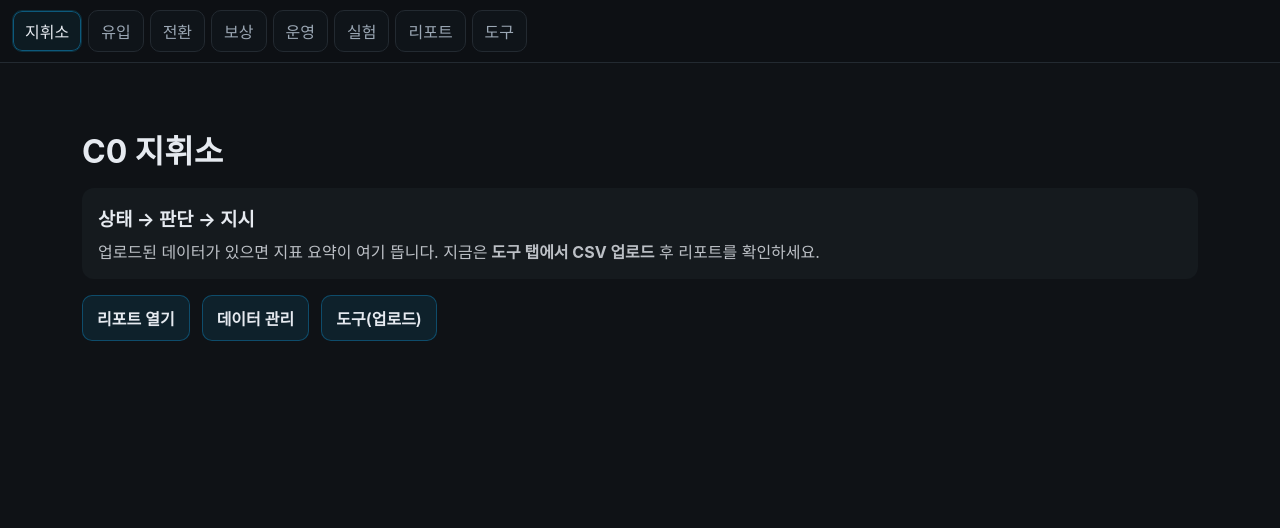
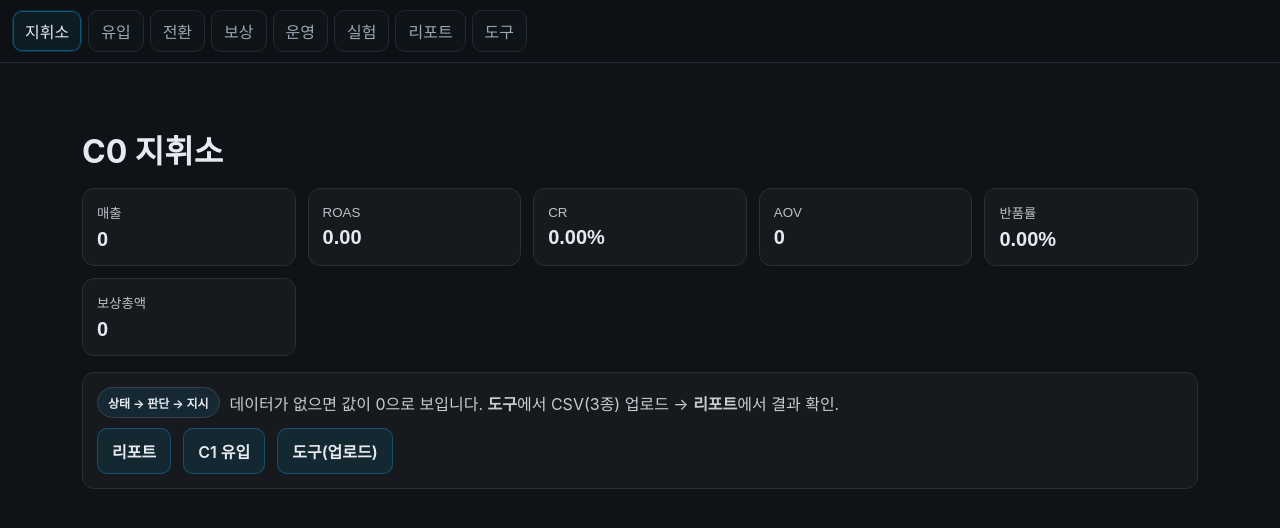
Before and after one commit to sht27363838-glitch/zp-v3.0, a Next.js app: page / in a window 1280 px wide. Shown: the top 528 px of the page. Built offline with nearby package versions, Linux system fonts and the light colour scheme.

Commit message:
Update page.tsx

```diff
--- a/app/page.tsx
+++ b/app/page.tsx
@@ -1,35 +1,247 @@
 // app/page.tsx
 'use client';
 
+import { useEffect, useMemo, useState } from 'react';
 import Link from 'next/link';
 
-export default function C0Home() {
+// ── 로컬 CSV 업로드(도구 탭) 기반 데이터 로딩 유틸 ──────────────────────────
+function parseCsv(text: string) {
+  // 아주 관대한 CSV 파서 (따옴표/콤마 기본 대응)
+  const lines = text.trim().split(/\r?\n/);
+  const header = lines.shift()!.split(',').map(s => s.trim());
+  return lines.map((ln) => {
+    const cols = ln.match(/(".*?"|[^",\s]+)(?=\s*,|\s*$)/g) || [];
+    const obj: any = {};
+    header.forEach((h, i) => {
+      let v = (cols[i] ?? '').replace(/^"(.*)"$/, '$1');
+      // 숫자 컬럼은 숫자로
+      if (['visits','clicks','carts','orders','revenue','ad_cost','returns','reviews','qty','price','discount','spend','impressions'].includes(h)) {
+        const n = Number(String(v).replace(/[^0-9.-]/g, ''));
+        obj[h] = isNaN(n) ? 0 : n;
+      } else { obj[h] = v; }
+    });
+    return obj;
+  });
+}
+function loadCsv(name: string) {
+  // 도구 탭에서 저장하는 key 규칙: csv::<파일명>
+  const raw = (typeof window !== 'undefined') ? localStorage.getItem(`csv::${name}`) : null;
+  if (!raw) return [];
+  try { return parseCsv(raw); } catch { return []; }
+}
+function loadLedgerTotal() {
+  const rows = loadCsv('ledger'); // columns: stable_amt, edge_amt
+  return rows.reduce((acc: number, r: any) => acc + (Number(r.stable_amt||0)+Number(r.edge_amt||0)), 0);
+}
+function number(n: number | undefined) {
+  return (n ?? 0);
+}
+
+// ── KPI 계산 ─────────────────────────────────────────────────────────────────
+function computeKpi(kpiRows: any[]) {
+  // 일자 정렬
+  const rows = [...kpiRows].sort((a,b)=> (a.date||'').localeCompare(b.date||''));
+  const total = rows.reduce((acc:any,r:any)=>{
+    acc.visits  += number(r.visits);
+    acc.clicks  += number(r.clicks);
+    acc.orders  += number(r.orders);
+    acc.revenue += number(r.revenue);
+    acc.ad_cost += number(r.ad_cost);
+    acc.returns += number(r.returns);
+    return acc;
+  }, {visits:0, clicks:0, orders:0, revenue:0, ad_cost:0, returns:0});
+
+  const ROAS = total.ad_cost ? total.revenue/total.ad_cost : 0;
+  const CR   = total.visits ? total.orders/total.visits : 0;
+  const AOV  = total.orders ? total.revenue/total.orders : 0;
+  const RR   = total.orders ? total.returns/total.orders : 0;
+
+  return { rows, total, ROAS, CR, AOV, RR };
+}
+
+// ── 간단 모달(의존성 無) ────────────────────────────────────────────────────
+function Modal({open, title, onClose, children}:{open:boolean; title:string; onClose:()=>void; children:any}) {
+  if (!open) return null;
   return (
-    <main style={{padding:'24px'}}>
-      <h1 style={{marginBottom:16}}>C0 지휘소</h1>
+    <div role="dialog" aria-modal="true" className="modal__backdrop" onClick={onClose}>
+      <div className="modal__panel" onClick={(e)=>e.stopPropagation()}>
+        <header className="modal__hdr">
+          <h3>{title}</h3>
+          <button className="btn" onClick={onClose}>닫기</button>
+        </header>
+        <div className="modal__body">{children}</div>
+      </div>
+      <style jsx global>{`
+        .modal__backdrop{position:fixed;inset:0;background:#0007;display:flex;align-items:center;justify-content:center;z-index:50}
+        .modal__panel{width:min(900px,92vw);max-height:90vh;overflow:auto;background:#161A1E;border:1px solid #0ea5e955;border-radius:16px;padding:16px}
+        .modal__hdr{display:flex;justify-content:space-between;align-items:center;margin-bottom:10px}
+        .modal__body{padding-top:8px}
+        .trend{width:100%;border-collapse:collapse}
+        .trend th,.trend td{border-bottom:1px solid #2a2f35;padding:8px;text-align:right}
+        .trend th:first-child,.trend td:first-child{text-align:left}
+      `}</style>
+    </div>
+  );
+}
 
-      {/* 상태 → 판단 → 지시 : 비어있을 땐 안내만 */}
-      <section style={{background:'#151a1e', borderRadius:12, padding:16, marginBottom:16}}>
-        <h3 style={{margin:'0 0 8px'}}>상태 → 판단 → 지시</h3>
-        <p style={{opacity:.8, margin:0}}>
-          업로드된 데이터가 있으면 지표 요약이 여기 뜹니다. 지금은
-          <b> 도구 탭에서 CSV 업로드</b> 후 리포트를 확인하세요.
-        </p>
+// ── C0 화면 ────────────────────────────────────────────────────────────────
+export default function C0() {
+  const [openKey, setOpenKey] = useState<string| null>(null);
+
+  const kpiRows = useMemo(()=>loadCsv('kpi_daily'), []);
+  const kpi = useMemo(()=>computeKpi(kpiRows), [kpiRows]);
+  const rewardsTotal = useMemo(()=>loadLedgerTotal(), []);
+  const cards = useMemo(()=>[
+    { key:'revenue',  label:'매출',      value: kpi.total.revenue,  fmt:'money' },
+    { key:'roas',     label:'ROAS',      value: kpi.ROAS,            fmt:'roas'  },
+    { key:'cr',       label:'CR',        value: kpi.CR,              fmt:'pct'   },
+    { key:'aov',      label:'AOV',       value: kpi.AOV,             fmt:'money' },
+    { key:'returns',  label:'반품률',     value: kpi.RR,              fmt:'pct'   },
+    { key:'rewards',  label:'보상총액',    value: rewardsTotal,        fmt:'money' },
+  ], [kpi, rewardsTotal]);
+
+  // 7일/30일 추이용 집계
+  const lastN = (n:number)=> {
+    const rows = kpi.rows.slice(-n);
+    const agg = rows.reduce((acc:any,r:any)=> {
+      acc.revenue  += number(r.revenue);
+      acc.ad_cost  += number(r.ad_cost);
+      acc.orders   += number(r.orders);
+      acc.visits   += number(r.visits);
+      acc.returns  += number(r.returns);
+      return acc;
+    }, {revenue:0, ad_cost:0, orders:0, visits:0, returns:0});
+    const roas = agg.ad_cost ? agg.revenue/agg.ad_cost : 0;
+    const cr   = agg.visits  ? agg.orders/agg.visits : 0;
+    const aov  = agg.orders  ? agg.revenue/agg.orders : 0;
+    const rr   = agg.orders  ? agg.returns/agg.orders : 0;
+    return { ...agg, roas, cr, aov, rr };
+  };
+
+  const trendRows = (n:number)=> {
+    const rows = kpi.rows.slice(-n);
+    return rows.map((r:any)=>({
+      date:r.date,
+      revenue:number(r.revenue),
+      roas: (number(r.ad_cost) ? number(r.revenue)/number(r.ad_cost) : 0),
+      cr:   (number(r.visits)  ? number(r.orders)/number(r.visits)   : 0),
+      aov:  (number(r.orders)  ? number(r.revenue)/number(r.orders)  : 0),
+      rr:   (number(r.orders)  ? number(r.returns)/number(r.orders)  : 0),
+    }));
+  };
+
+  const fmt = (v:number, kind:string)=>{
+    if (kind==='money') return v.toLocaleString();
+    if (kind==='pct')   return (v*100).toFixed(2)+'%';
+    if (kind==='roas')  return v.toFixed(2);
+    return String(v);
+  };
+
+  return (
+    <main style={{ padding: '24px', maxWidth: 1280, margin: '0 auto' }}>
+      <h1 style={{ marginBottom: 16 }}>C0 지휘소</h1>
+
+      {/* KPI 카드 그리드 */}
+      <div className="grid">
+        {cards.map(c=>(
+          <button key={c.key} className="card" onClick={()=>setOpenKey(c.key)} aria-haspopup="dialog">
+            <span className="card__label">{c.label}</span>
+            <span className="card__value">{fmt(c.value, c.fmt)}</span>
+          </button>
+        ))}
+      </div>
+
+      {/* 안내 & 바로가기 */}
+      <section className="panel">
+        <div className="row">
+          <span className="badge">상태 → 판단 → 지시</span>
+          <span style={{opacity:.85}}>데이터가 없으면 값이 0으로 보입니다. <b>도구</b>에서 CSV(3종) 업로드 → <b>리포트</b>에서 결과 확인.</span>
+        </div>
+        <nav style={{display:'flex', gap:12, marginTop:10}}>
+          <Link href="/report" className="btn">리포트</Link>
+          <Link href="/growth" className="btn">C1 유입</Link>
+          <Link href="/tools" className="btn">도구(업로드)</Link>
+        </nav>
       </section>
 
-      {/* 빠른 이동 */}
-      <div style={{display:'flex', gap:12}}>
-        <Link href="/report" className="btn">리포트 열기</Link>
-        <Link href="/data" className="btn">데이터 관리</Link>
-        <Link href="/tools" className="btn">도구(업로드)</Link>
-      </div>
+      {/* 모달: 각 카드 클릭 시 7/30일 스냅샷 + 일별 테이블 */}
+      <Modal open={!!openKey} title="추이 보기" onClose={()=>setOpenKey(null)}>
+        <div className="row" style={{gap:12, flexWrap:'wrap'}}>
+          <div className="mini">
+            <div className="mini__hdr">최근 7일</div>
+            <ul>
+              <li>매출: {lastN(7).revenue.toLocaleString()}</li>
+              <li>ROAS: {lastN(7).roas.toFixed(2)}</li>
+              <li>CR: {(lastN(7).cr*100).toFixed(2)}%</li>
+              <li>AOV: {Math.round(lastN(7).aov).toLocaleString()}</li>
+              <li>반품률: {(lastN(7).rr*100).toFixed(2)}%</li>
+            </ul>
+          </div>
+          <div className="mini">
+            <div className="mini__hdr">최근 30일</div>
+            <ul>
+              <li>매출: {lastN(30).revenue.toLocaleString()}</li>
+              <li>ROAS: {lastN(30).roas.toFixed(2)}</li>
+              <li>CR: {(lastN(30).cr*100).toFixed(2)}%</li>
+              <li>AOV: {Math.round(lastN(30).aov).toLocaleString()}</li>
+              <li>반품률: {(lastN(30).rr*100).toFixed(2)}%</li>
+            </ul>
+          </div>
+        </div>
 
+        <h4 style={{marginTop:12}}>일별 추이 (최근 30일)</h4>
+        <table className="trend">
+          <thead>
+            <tr><th>날짜</th><th>매출</th><th>ROAS</th><th>CR</th><th>AOV</th><th>반품률</th></tr>
+          </thead>
+          <tbody>
+            {trendRows(30).map((r,i)=>(
+              <tr key={i}>
+                <td>{r.date}</td>
+                <td>{r.revenue.toLocaleString()}</td>
+                <td>{r.roas.toFixed(2)}</td>
+                <td>{(r.cr*100).toFixed(2)}%</td>
+                <td>{Math.round(r.aov).toLocaleString()}</td>
+                <td>{(r.rr*100).toFixed(2)}%</td>
+              </tr>
+            ))}
+          </tbody>
+        </table>
+      </Modal>
+
+      {/* 스타일(버튼/배지 카드 포함) */}
       <style jsx global>{`
-        .btn {
-          padding:10px 14px; border-radius:10px; border:1px solid #0ea5e955;
-          background:#0ea5e91a; color:#e6eaf0; text-decoration:none;
+        .grid{
+          display:grid;
+          grid-template-columns: repeat(auto-fit, minmax(180px,1fr));
+          gap:12px; margin-bottom:16px;
         }
-        .btn:hover { border-color:#0ea5e9aa; background:#0ea5e933; }
+        .card{
+          text-align:left; padding:14px; border-radius:12px;
+          border:1px solid #2a2f35; background:#161A1E; color:#E6EAF0;
+          cursor:pointer; transition:.15s border-color,.15s transform;
+        }
+        .card:hover{ border-color:#0EA5E9aa }
+        .card:active{ transform: translateY(1px) }
+        .card:focus-visible{ outline:none; box-shadow:0 0 0 3px #0EA5E955 }
+        .card__label{ display:block; opacity:.8; margin-bottom:6px }
+        .card__value{ font-size:20px; font-weight:600 }
+        .panel{ border:1px solid #2a2f35; border-radius:12px; padding:14px; background:#161A1E }
+        .row{ display:flex; align-items:center; gap:10px }
+        .badge{
+          display:inline-block; padding:6px 10px; border-radius:999px;
+          border:1px solid #3b4046; background:#0EA5E91a; color:#E6EAF0; font-size:12px
+        }
+        .mini{ flex:1 1 240px; border:1px solid #2a2f35; border-radius:12px; padding:10px }
+        .mini__hdr{ font-weight:600; margin-bottom:6px }
+        .btn{
+          display:inline-block; padding:10px 14px; border-radius:10px;
+          border:1px solid #0ea5e955; background:#0ea5e91a; color:#e6eaf0;
+          text-decoration:none; transition:.15s; outline:none;
+        }
+        .btn:hover{ border-color:#0ea5e9aa; background:#0ea5e933 }
+        .btn:focus-visible{ box-shadow:0 0 0 3px #0ea5e955 }
+        .btn[disabled]{ opacity:.45; cursor:not-allowed }
       `}</style>
     </main>
   );
```
